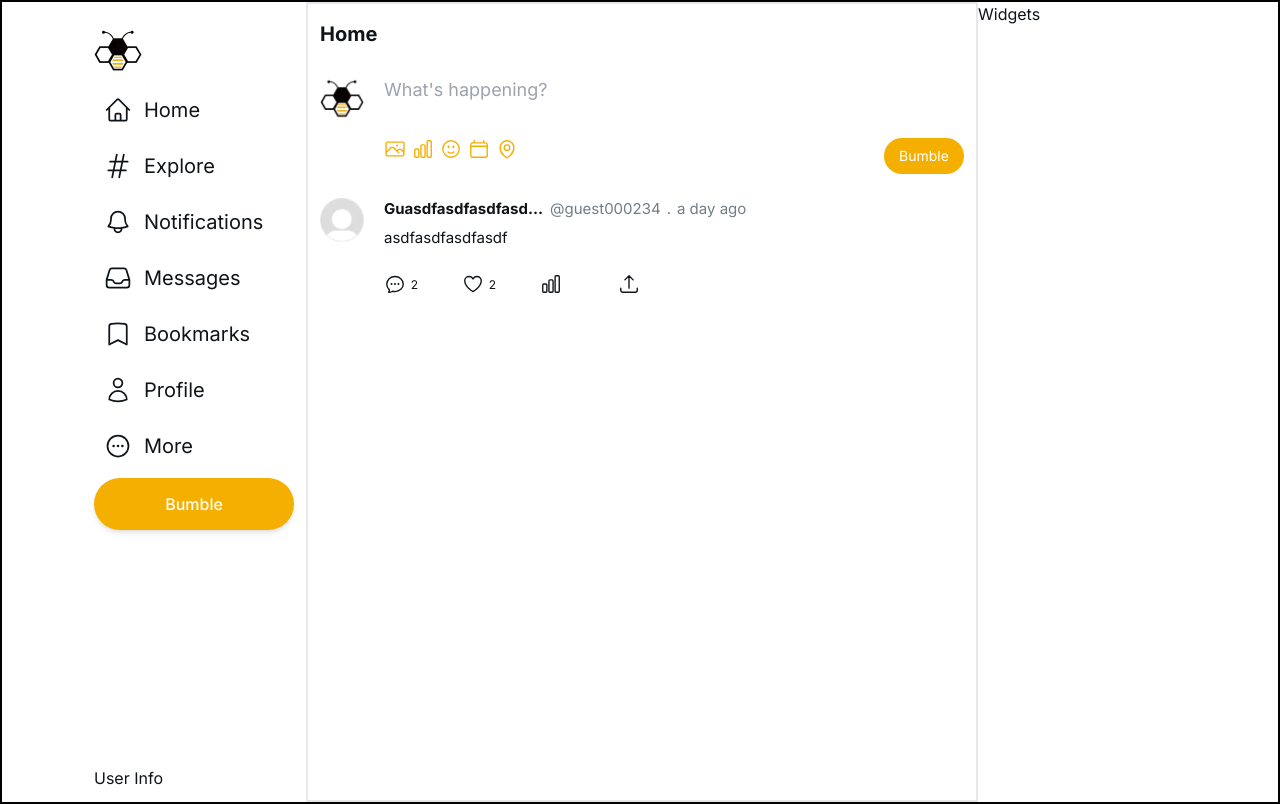
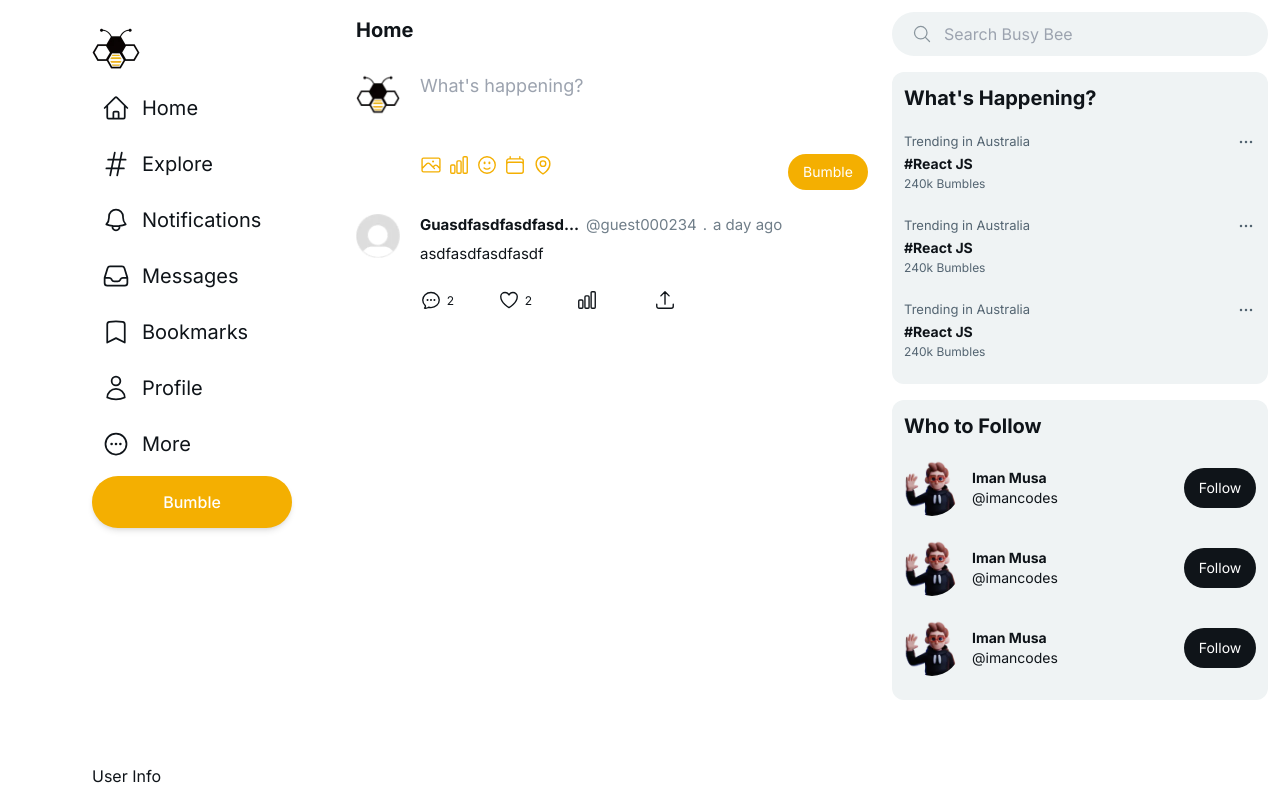
Before and after one commit to blytheb/social-media-app, a Next.js app: page / in a window 1280 px wide. Built offline with nearby package versions, Linux system fonts and the light colour scheme.

Commit message:
completed widgets

```diff
--- a/app/page.tsx
+++ b/app/page.tsx
@@ -5,7 +5,7 @@
 
 export default function Home() {
 	return (
-		<div className="text-[#0F1419] min-h-screen max-w-[1400px] border-2  border-black mx-auto flex">
+		<div className="text-[#0F1419] min-h-screen max-w-[1400px]  mx-auto flex justify-center">
 			<Sidebar />
 			<PostFeed />
 			<Widgets />
--- a/components/PostFeed.tsx
+++ b/components/PostFeed.tsx
@@ -4,7 +4,7 @@
 
 export default function PostFeed() {
 	return (
-		<div className="flex-grow border-2 max-w-2xl">
+		<div className="flex-grow max-w-2xl">
 			<div className="py-4 px-3 text-lg sm:text-xl sticky top-0 z-50 bg-white bg-opacity-80 backdrop-blur-sm font-bold">
 				Home
 			</div>
--- a/components/PostInput.tsx
+++ b/components/PostInput.tsx
@@ -24,7 +24,7 @@
 					placeholder="What's happening?"
 				/>
 
-				<div className="flex justify-between">
+				<div className="flex justify-between pt-5">
 					<div className="flex space-x-1.5">
 						<PhotoIcon className="w-[22px] h-[22px] text-[#F4AF01]" />
 						<ChartBarIcon className="w-[22px] h-[22px] text-[#F4AF01]" />
--- a/components/Sidebar.tsx
+++ b/components/Sidebar.tsx
@@ -12,7 +12,7 @@
 
 export default function Sidebar() {
 	return (
-		<nav className="hidden h-screen sm:flex flex-col sticky top-0 p-3 xl:ml-20">
+		<nav className="hidden h-screen sm:flex flex-col sticky top-0 p-3 xl:ml-20 xl:mr-10 ">
 			<div className="relative h-full">
 				<div className="py-3">
 					<Image
--- a/components/Widgets.tsx
+++ b/components/Widgets.tsx
@@ -1,5 +1,108 @@
+import {
+	EllipsisHorizontalIcon,
+	MagnifyingGlassIcon,
+} from "@heroicons/react/24/outline";
+import Image from "next/image";
 import React from "react";
 
 export default function Widgets() {
-	return <div>Widgets</div>;
+	return (
+		<div className="p-3 hidden lg:flex flex-col space-y-4 w-[400px]">
+			<div className="flex bg-[#EFF3F4] text-[#89959D] h-[44px] items-center space-x-3 rounded-full pl-5">
+				<MagnifyingGlassIcon width={20} height={20} />
+				<input
+					type="text"
+					placeholder="Search Busy Bee"
+					className="bg-transparent outline-none"
+				/>
+			</div>
+
+			<div className="bg-[#EFF3F4] rounded-xl p-3">
+				<h1 className="text-xl font-bold mb-2">What's Happening?</h1>
+
+				<div className="flex flex-col py-3 space-y-0.5">
+					<div className="flex justify-between text-[#536471] text-[13px]">
+						<span>Trending in Australia</span>
+						<EllipsisHorizontalIcon className="w-[20px]" />
+					</div>
+					<span className="font-bold text-sm">#React JS</span>
+					<span className="text-[#536471] text-xs">240k Bumbles</span>
+				</div>
+				<div className="flex flex-col py-3 space-y-0.5">
+					<div className="flex justify-between text-[#536471] text-[13px]">
+						<span>Trending in Australia</span>
+						<EllipsisHorizontalIcon className="w-[20px]" />
+					</div>
+					<span className="font-bold text-sm">#React JS</span>
+					<span className="text-[#536471] text-xs">240k Bumbles</span>
+				</div>
+				<div className="flex flex-col py-3 space-y-0.5">
+					<div className="flex justify-between text-[#536471] text-[13px]">
+						<span>Trending in Australia</span>
+						<EllipsisHorizontalIcon className="w-[20px]" />
+					</div>
+					<span className="font-bold text-sm">#React JS</span>
+					<span className="text-[#536471] text-xs">240k Bumbles</span>
+				</div>
+			</div>
+			<div className="bg-[#EFF3F4] rounded-xl p-3">
+				<h1 className="text-xl font-bold mb-2">Who to Follow</h1>
+
+				<div className="flex justify-between items-center py-3">
+					<div className="flex space-x-3 items-center">
+						<Image
+							src={"/assets/avatar.png"}
+							width={56}
+							height={56}
+							alt="avatar profile"
+							className="w-14 h-14 rounded-full"
+						/>
+						<div className="flex flex-col text-sm">
+							<span className="font-bold">Iman Musa</span>
+							<span>@imancodes</span>
+						</div>
+					</div>
+					<button className="bg-[#0F1419] text-white w-[72px] h-[40px] text-sm rounded-full">
+						Follow
+					</button>
+				</div>
+				<div className="flex justify-between items-center py-3">
+					<div className="flex space-x-3 items-center">
+						<Image
+							src={"/assets/avatar.png"}
+							width={56}
+							height={56}
+							alt="avatar profile"
+							className="w-14 h-14 rounded-full"
+						/>
+						<div className="flex flex-col text-sm">
+							<span className="font-bold">Iman Musa</span>
+							<span>@imancodes</span>
+						</div>
+					</div>
+					<button className="bg-[#0F1419] text-white w-[72px] h-[40px] text-sm rounded-full">
+						Follow
+					</button>
+				</div>
+				<div className="flex justify-between items-center py-3">
+					<div className="flex space-x-3 items-center">
+						<Image
+							src={"/assets/avatar.png"}
+							width={56}
+							height={56}
+							alt="avatar profile"
+							className="w-14 h-14 rounded-full"
+						/>
+						<div className="flex flex-col text-sm">
+							<span className="font-bold">Iman Musa</span>
+							<span>@imancodes</span>
+						</div>
+					</div>
+					<button className="bg-[#0F1419] text-white w-[72px] h-[40px] text-sm rounded-full">
+						Follow
+					</button>
+				</div>
+			</div>
+		</div>
+	);
 }
```
Also changed, not shown: public/assets/avatar.png (added).
